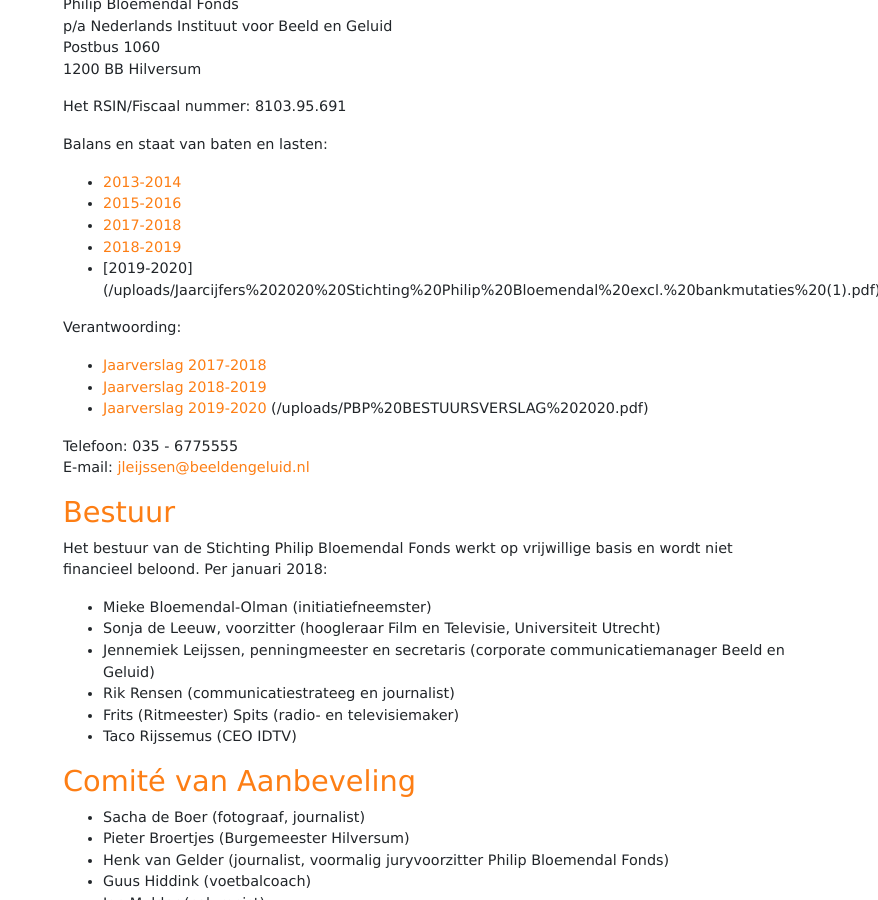
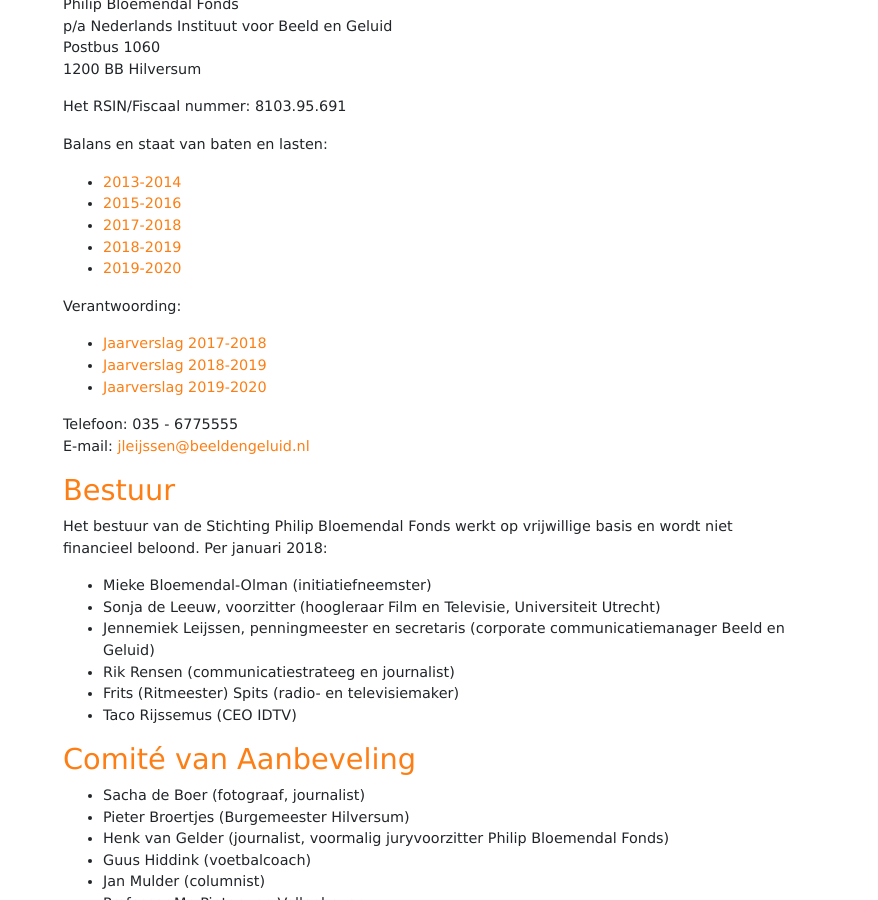
Before and after one commit to bloemendalprijs/bloemendalprijs.github.io, a Jekyll site: the page built from de-stichting.markdown, in a window 1280 px wide and 900 px high, scrolled down 749 px. Shown: the whole window, without its empty margins (402-1280 px from the left). Built offline with Jekyll 4.4.1, drawn with Linux system fonts in a browser that asks for light colours.

Commit message:
Updated De Stichting

```diff
--- a/de-stichting.markdown
+++ b/de-stichting.markdown
@@ -35,14 +35,14 @@
 * [2015-2016](/uploads/Financieeljaarverslag2015-2016PBP.pdf)
 * [2017-2018](/uploads/Ph%20Bloemendal%202017%20-%202018.pdf)
 * [2018-2019](/uploads/Financieel%20jaarverslag%20Philip%20Bloemendal%201819-5.pdf)
-* [2019-2020]
-(/uploads/Jaarcijfers%202020%20Stichting%20Philip%20Bloemendal%20excl.%20bankmutaties%20(1).pdf)
+* [2019-2020](/uploads/Jaarcijfers%202020%20Stichting%20Philip%20Bloemendal%20excl.%20bankmutaties%20(1).pdf)
+
 
 Verantwoording:
 * [Jaarverslag 2017-2018](/uploads/Jaarverslag2017_2018.pdf)
 * [Jaarverslag 2018-2019](/uploads/Jaarverslag%20Philip%20Bloemendal%201819.pdf)
-* [Jaarverslag 2019-2020](http://uploads/PBP%20BESTUURSVERSLAG%202020.pdf)
-(/uploads/PBP%20BESTUURSVERSLAG%202020.pdf)
+* [Jaarverslag 2019-2020](/uploads/PBP%20BESTUURSVERSLAG%202020.pdf)
+
 
 
 Telefoon: 035 - 6775555
```
